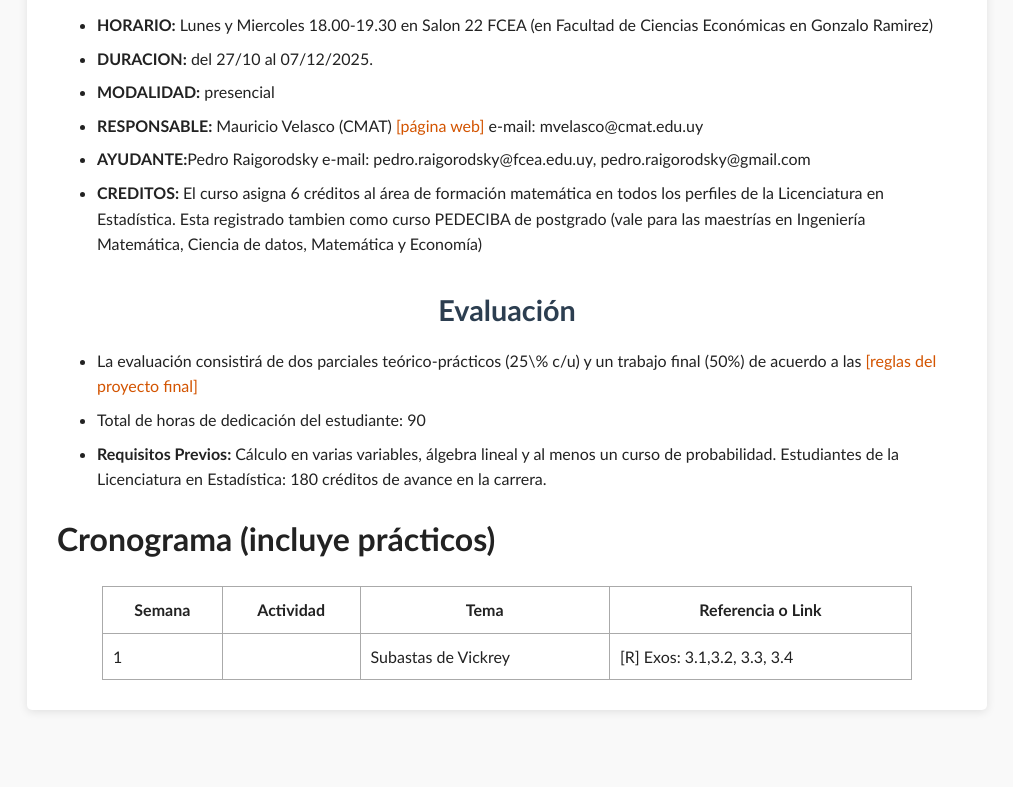
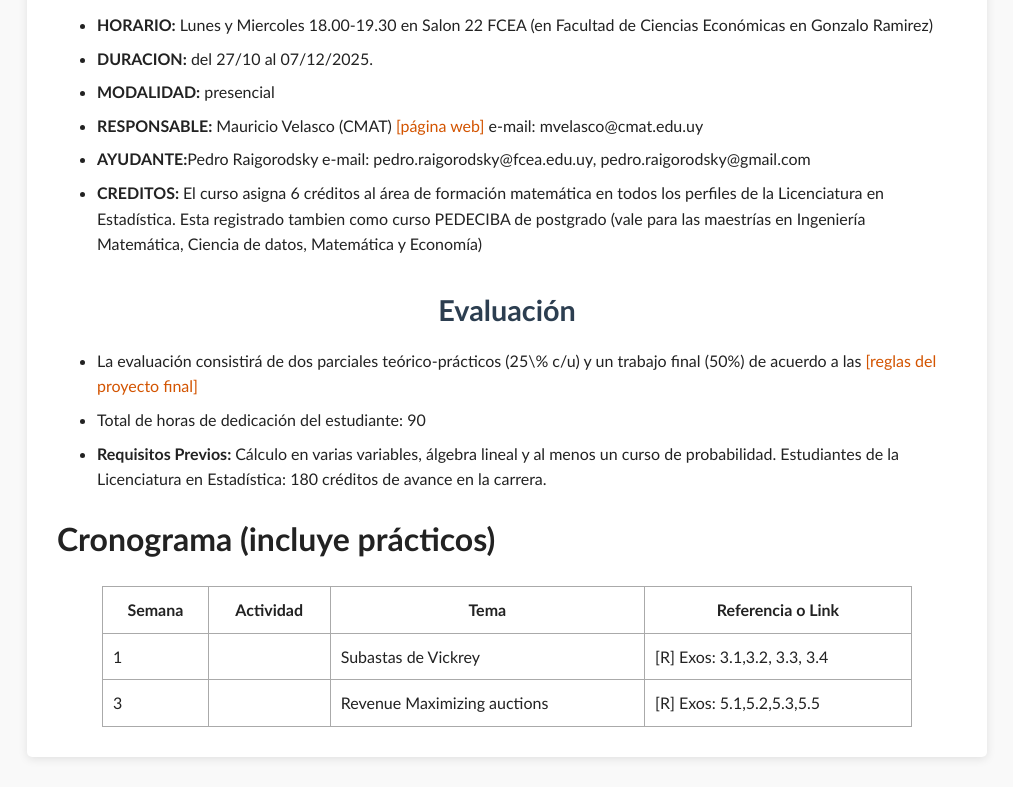
Before and after one commit to mauricio-velasco/agt, a plain HTML site: page index.html in a window 1280 px wide. Shown: the part 1359-2146 px from the top of the page, without its empty margins (133-1146 px from the left). Before the commit the page ends 2099 px from the top, so only its background shows below. Drawn offline with Linux system fonts and the light colour scheme.

Commit message:
periodic update

```diff
--- a/index.html
+++ b/index.html
@@ -185,4 +185,13 @@
 </a></td>
     </tr>
 
+    <tr>
+      <td>3</td>
+      <td></td>
+      <td>Revenue Maximizing auctions</td>
+      <td>[R] Exos: 5.1,5.2,5.3,5.5</a></td>
+</a></td>
+    </tr>
+
+
   </ul>
```
